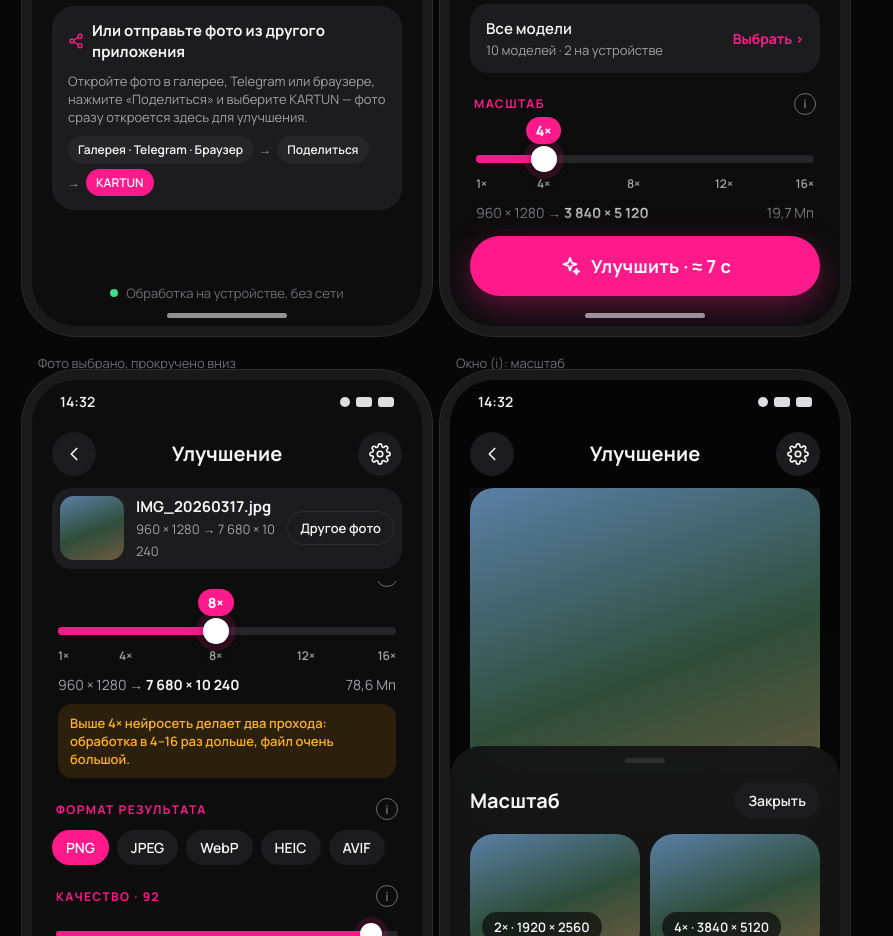
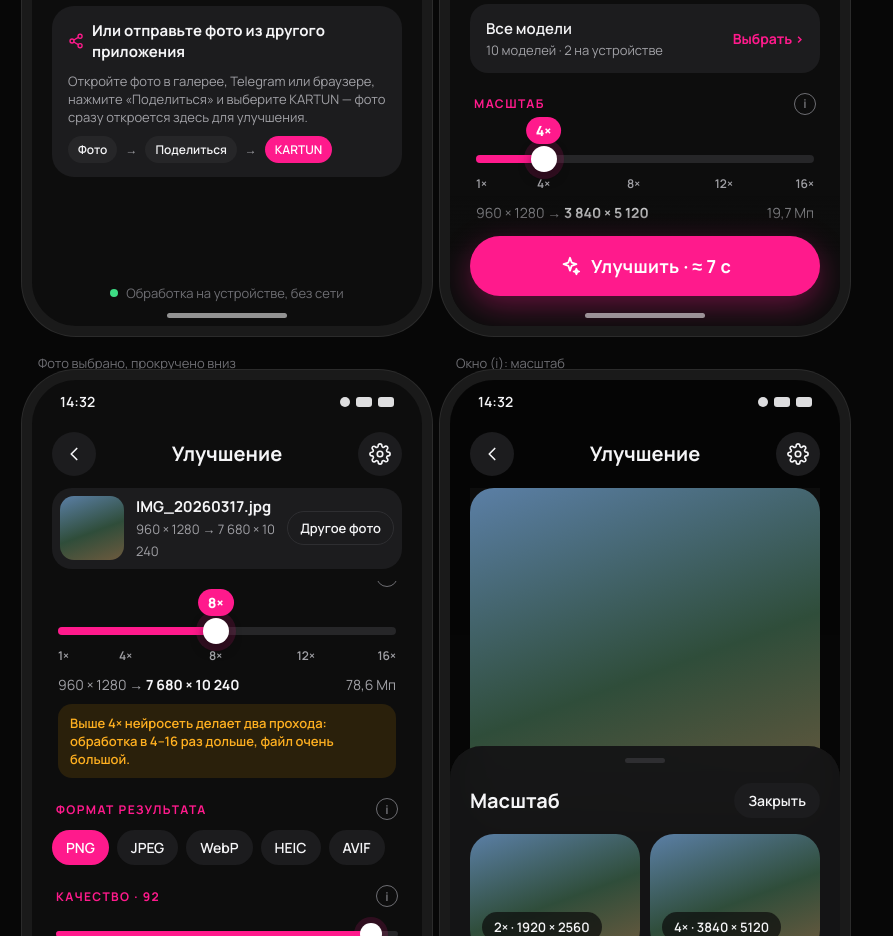
Before and after one commit to MikalaiKryvusha/KARTUN, a website: page design/kartun-mockups.html in a window 1280 px wide. Shown: the part 980-1916 px from the top of the page, without its empty margins (0-893 px from the left). Drawn offline with Linux system fonts and the light colour scheme; a web font is replaced by a local one.

Commit message:
design: share chips in one line - Photo -> Share -> KARTUN (owner's remark)
Co-Authored-By: Claude Opus 5.5 (1M context) <noreply@anthropic.com>

```diff
--- a/design/kartun-mockups.html
+++ b/design/kartun-mockups.html
@@ -174,7 +174,7 @@
   .share-hint { background: var(--card); border-radius: 22px; padding: 14px 16px; display: flex; flex-direction: column; gap: 10px; }
   .share-hint .h { font: 700 15px var(--font-head); display: flex; align-items: center; gap: 8px; }
   .share-hint .h svg { width: 18px; height: 18px; stroke: var(--pink); fill: none; stroke-width: 2; stroke-linecap: round; stroke-linejoin: round; }
-  .share-hint .flow { display: flex; align-items: center; gap: 6px; font: 600 12px var(--font); color: var(--sub); flex-wrap: wrap; }
+  .share-hint .flow { display: flex; align-items: center; gap: 8px; font: 600 12px var(--font); color: var(--sub); flex-wrap: nowrap; white-space: nowrap; }
   .share-hint .flow b { background: var(--card2); color: var(--text); border-radius: var(--r-pill); padding: 5px 10px; font-weight: 600; }
   .share-hint .flow b.k { background: var(--pink); color: #fff; }
 
@@ -338,7 +338,7 @@ const S = {
     <div class="btn ghost">${I.link}Вставить ссылку на фото</div>
     <div class="share-hint"><div class="h">${I.share}Или отправьте фото из другого приложения</div>
       <div class="muted" style="font-size:13px">Откройте фото в галерее, Telegram или браузере, нажмите «Поделиться» и выберите KARTUN — фото сразу откроется здесь для улучшения.</div>
-      <div class="flow"><b>Галерея · Telegram · Браузер</b>→<b>Поделиться</b>→<b class="k">KARTUN</b></div></div>
+      <div class="flow"><b>Фото</b>→<b>Поделиться</b>→<b class="k">KARTUN</b></div></div>
     <div class="foot-note" style="padding-bottom:24px"><i></i>Обработка на устройстве, без сети</div></div>${gesture}`,
   'A-setup': () => setupScreen(false),
   'A-setup-scrolled': () => setupScreen(true),
```
